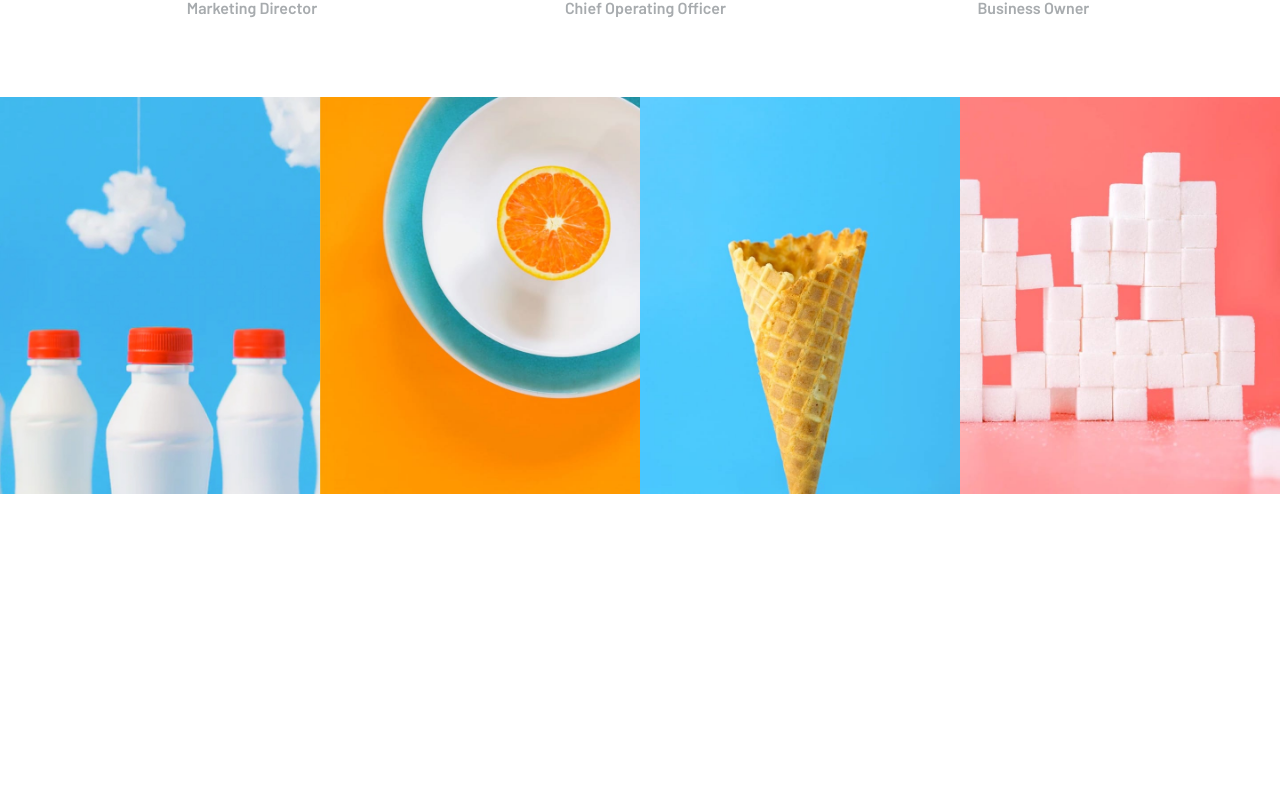
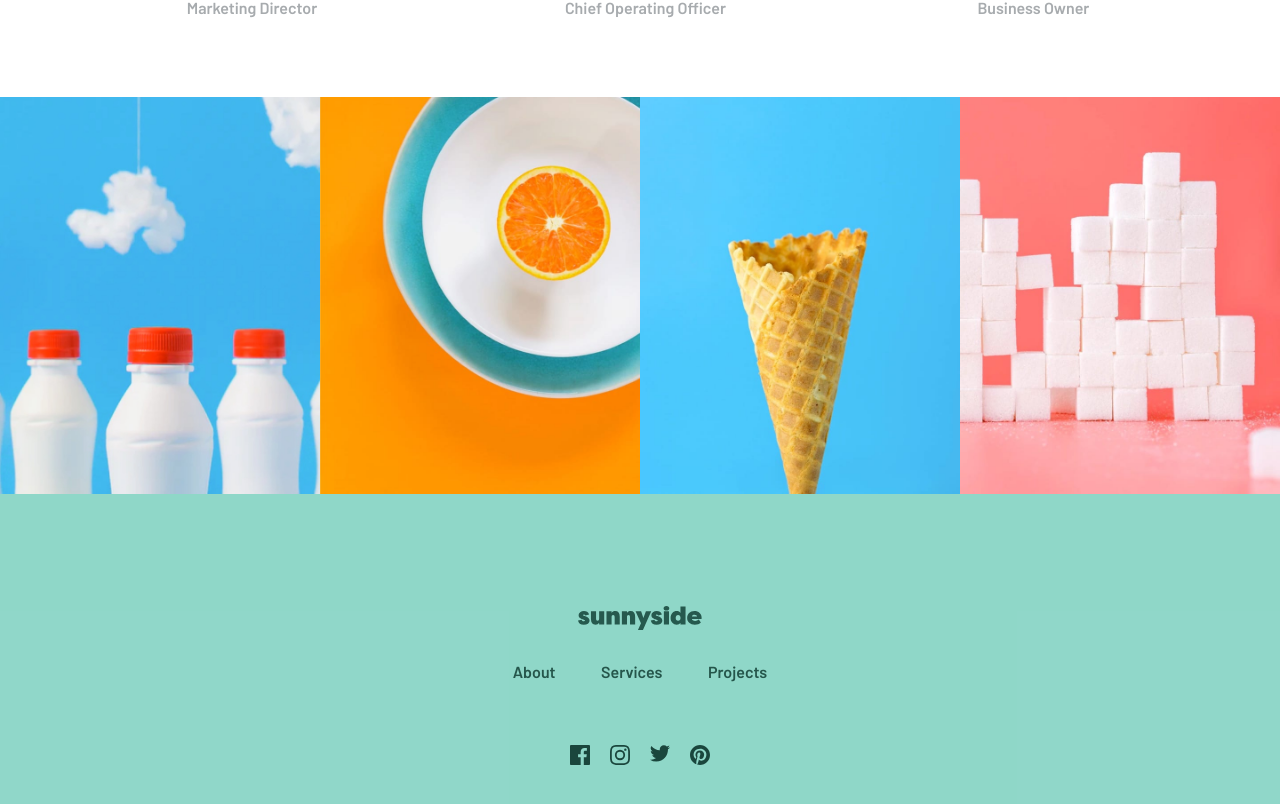
Before and after one commit to TheCuriousPr0grammer/sunnyside-landing-page, a React (Create React App) app: page / in a window 1280 px wide. Shown: the part 2692-3496 px from the top of the page. Before the commit the page ends 3186 px from the top, so only its background shows below. Built offline with nearby package versions, Linux system fonts and the light colour scheme.

Commit message:
Created footer section

```diff
--- a/src/App.js
+++ b/src/App.js
@@ -1,3 +1,4 @@
+import Footer from "./components/footer-section/Footer";
 import Gallery from "./components/gallery-section/Gallery";
 import Header from "./components/header/Header";
 import MainTeaser from "./components/main-teaser/MainTeaser";
@@ -13,6 +14,7 @@ function App() {
 			<MainTeaser />
 			<Testimonials />
 			<Gallery />
+			<Footer />
 		</div>
 	);
 }
--- /dev/null
+++ b/src/components/footer-section/Footer.jsx
@@ -0,0 +1,36 @@
+import React from "react";
+import logo from "../../images/logo.svg";
+import facebookLogo from "../../images/icon-facebook.svg";
+import instagramLogo from "../../images/icon-instagram.svg";
+import twitterLogo from "../../images/icon-twitter.svg";
+import pinterestLogo from "../../images/icon-pinterest.svg";
+import "./Footer.scss";
+
+export default function Footer() {
+	const socialImages = [
+		{ imageURL: facebookLogo },
+		{ imageURL: instagramLogo },
+		{ imageURL: twitterLogo },
+		{ imageURL: pinterestLogo },
+	];
+
+	return (
+		<div className="footer-wrapper">
+			<img src={logo} alt="logo" className="logo" />
+			<div className="footer-links">
+				<a href="#">About</a>
+				<a href="#">Services</a>
+				<a href="#">Projects</a>
+			</div>
+			<div className="footer-social_links">
+				{socialImages.map((image) => {
+					return (
+						<a href="#">
+							<img src={image.imageURL} className="social-icon" alt="social" />
+						</a>
+					);
+				})}
+			</div>
+		</div>
+	);
+}
--- /dev/null
+++ b/src/components/footer-section/Footer.scss
@@ -0,0 +1,30 @@
+.footer-wrapper {
+	display: flex;
+	flex-direction: column;
+	align-items: center;
+	background-color: hsl(168deg 47% 57% / 69%);
+	color: var(--dark-desaturated-cyan);
+	padding: 4rem;
+	font-family: var(--barlowFont);
+	& .logo {
+		filter: invert(70%) sepia(4%) saturate(5244%) hue-rotate(116deg)
+			brightness(91%) contrast(87%);
+		padding-top: 3rem;
+	}
+
+	& .footer-links {
+		width: 300px;
+		padding: 2rem 0rem 4rem;
+		display: flex;
+		justify-content: space-around;
+	}
+
+	& .footer-social_links {
+		display: flex;
+		width: 140px;
+		justify-content: space-between;
+		& .social-icon {
+			filter: brightness(0.6);
+		}
+	}
+}
--- a/src/styles/variables.scss
+++ b/src/styles/variables.scss
@@ -5,7 +5,7 @@
 	// Primary colors
 	--soft-red: hsl(7, 99%, 70%);
 	--yellow: hsl(51, 100%, 49%);
-	--dark-desaturated-cyan: hsl(167, 40%, 24%);
+	--dark-desaturated-cyan: #25564b;
 	--dark-blue: hsl(198, 62%, 26%);
 	--dark-moderate-cyan: hsl(168, 34%, 41%);
 	// Neutral Colors
```
